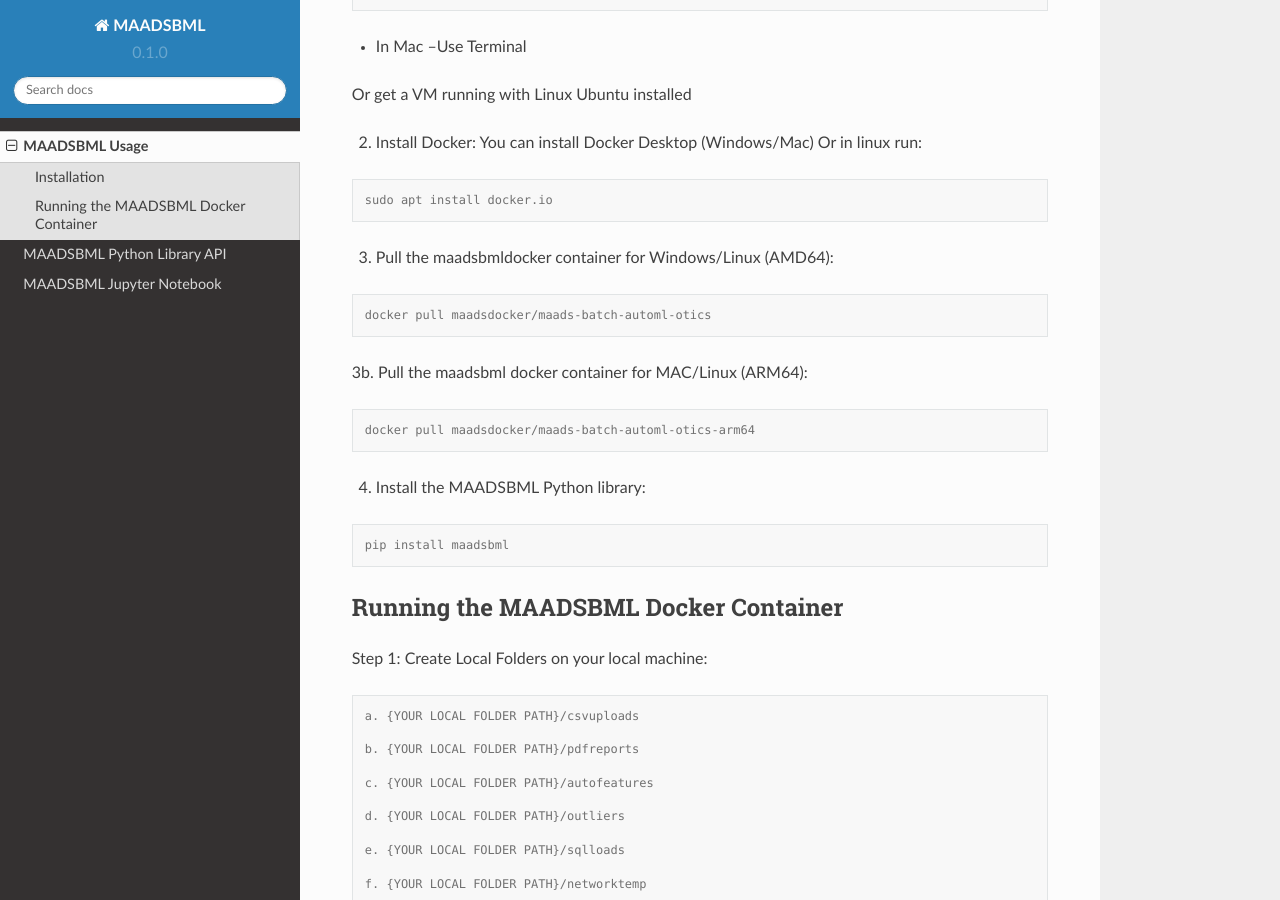
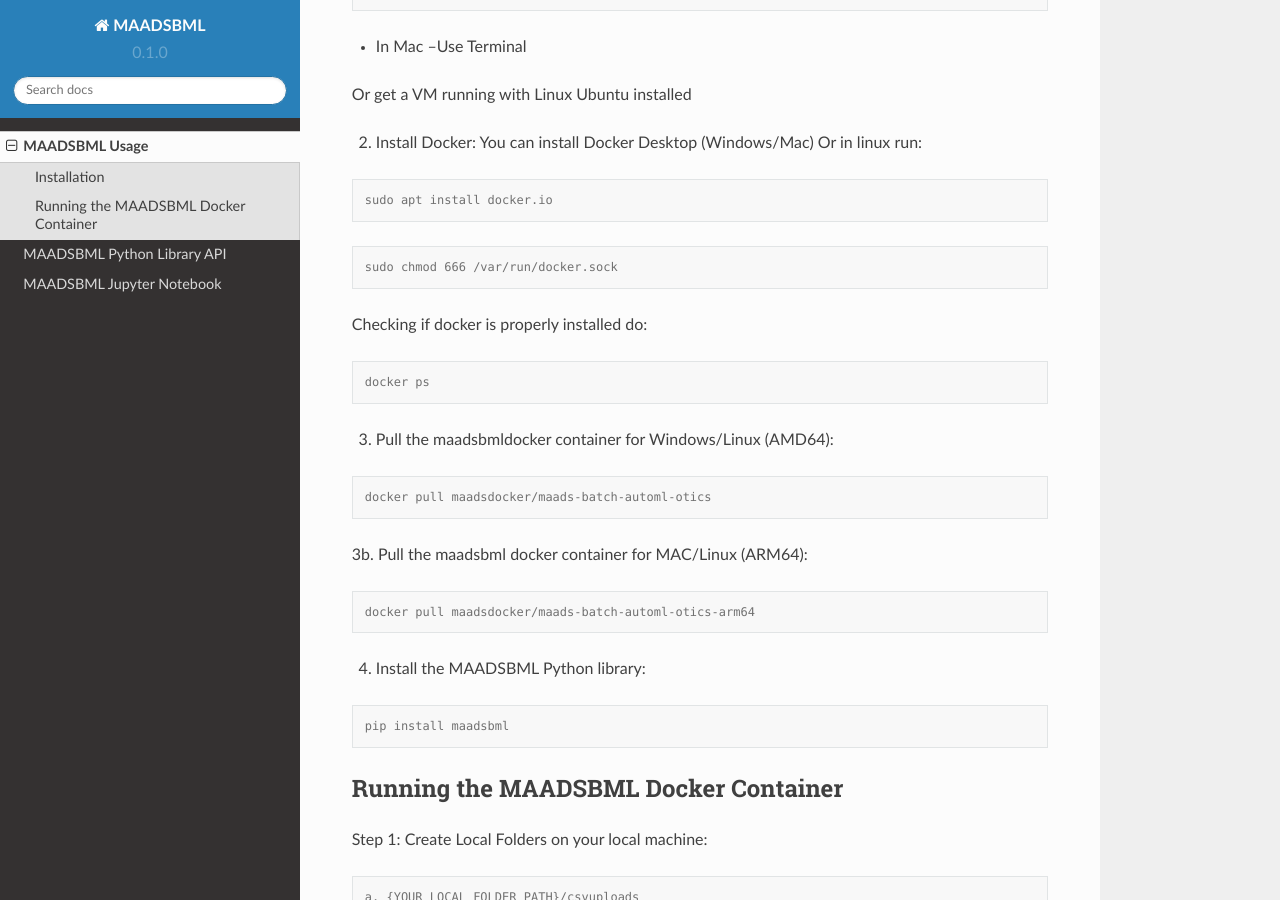
Before and after one commit to smaurice101/maadsbml, a Sphinx documentation site: the page built from docs/source/usage.rst, in a window 1280 px wide and 900 px high, scrolled down 578 px. Built offline with Sphinx 7.4.7 and the Read the Docs theme 2.0.0, drawn with Linux system fonts in a browser that asks for light colours.

Commit message:
Update usage.rst

```diff
--- a/docs/source/usage.rst
+++ b/docs/source/usage.rst
@@ -33,6 +33,16 @@
 .. code-block:: console
 
    sudo apt install docker.io
+
+.. code-block:: console
+
+   sudo chmod 666 /var/run/docker.sock
+
+Checking if docker is properly installed do:
+
+.. code-block:: console
+
+   docker ps
 
 3. Pull the maadsbmldocker container for Windows/Linux (AMD64):
 
```
